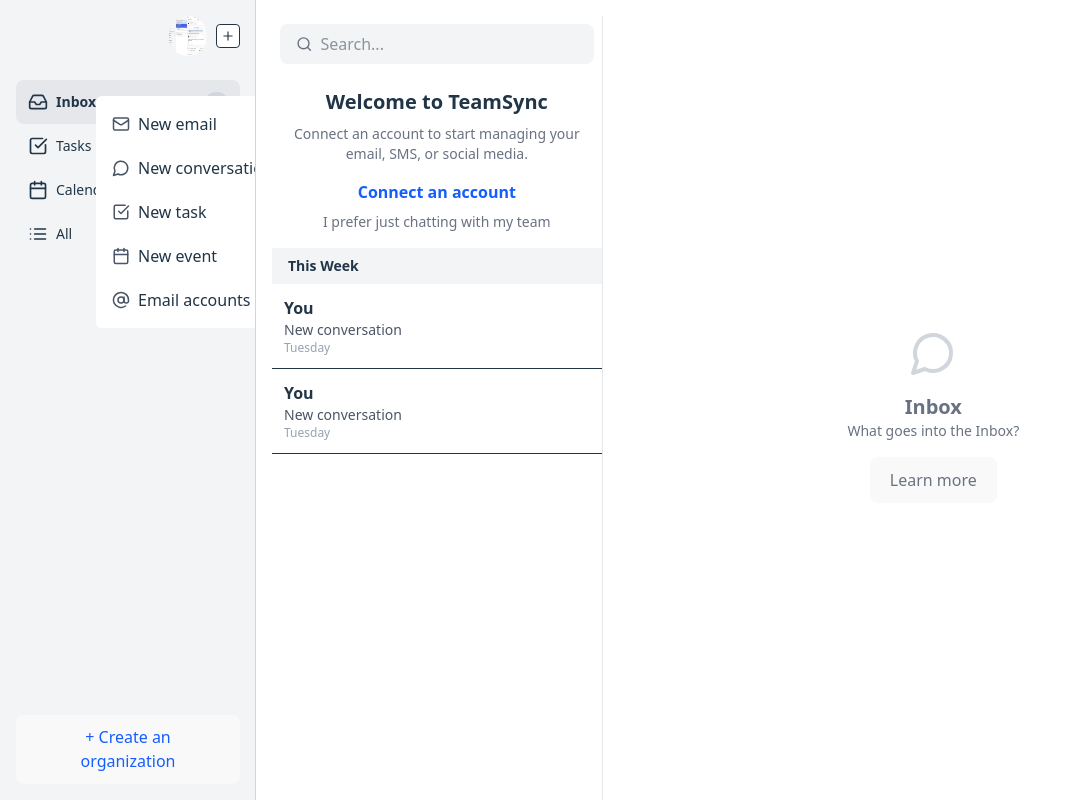
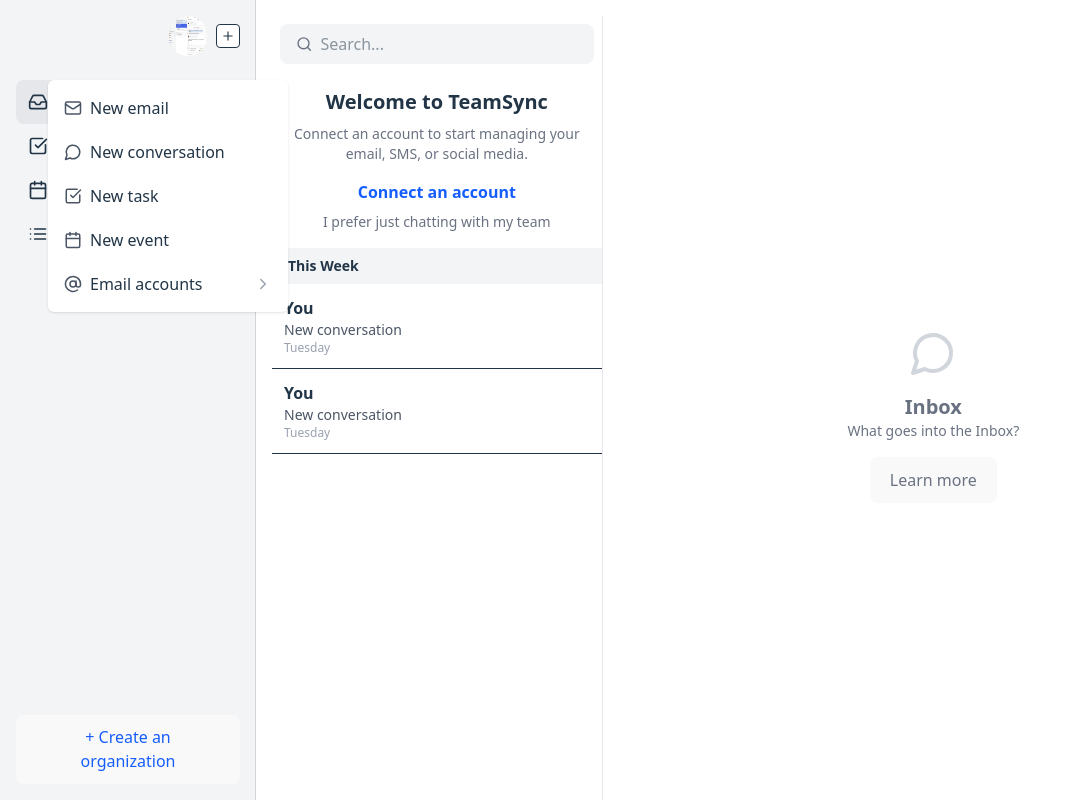
Before and after one commit to vartikainzint/Teamsync, a React (Vite) app: page /dashboard in a window 1280 px wide. Both pictures are taken after a click on the icon 228 px from the left and 36 px from the top of the page. Shown: the whole page, without its empty margins (0-1066 px from the left). Built offline with nearby package versions, Linux system fonts and the light colour scheme.

Commit message:
adding a css

```diff
--- a/src/components/DropdownMenu.jsx
+++ b/src/components/DropdownMenu.jsx
@@ -10,7 +10,7 @@
   ];
 
   return (
-    <div className="absolute top-8  left-12 right-0 w-60 bg-white rounded-md p-2">
+    <div className="absolute top-8  left-12 right-0 w-60 bg-white rounded-md p-2 shadow">
       <ul className="space-y-1">
         {menuItems.map(({ text, icon: Icon, shortcut, submenu }) => (
           <li
--- a/src/components/Sidebar.jsx
+++ b/src/components/Sidebar.jsx
@@ -15,8 +15,8 @@
   ];
 
   return (
-    <aside className="w-64 p-4 bg-gray-100 min-h-screen flex flex-col shadow-lg relative">
-      {/* Profile Section */}
+<aside className="w-64 p-4 bg-gray-100 min-h-screen flex flex-col shadow-lg relative overflow-visible">
+{/* Profile Section */}
       <div className="relative flex items-center mb-6 justify-end">
         <img src={profileImage} alt="Profile" className="w-10 h-10 rounded-full" />
         <Plus
@@ -26,10 +26,11 @@
 
         {/* Dropdown Menu - Shows when Plus is clicked */}
         {dropdownOpen && (
-          <div className="absolute top-12 right-0 w-48 rounded-lg p-2">
-            <DropdownMenu setDropdownOpen={setDropdownOpen} />
-          </div>
-        )}
+  <div className="absolute top-12 right-0 w-48 rounded-lg p-2 z-50 sidebar-div">
+    <DropdownMenu setDropdownOpen={setDropdownOpen} />
+  </div>
+)}
+
       </div>
 
       {/* Sidebar Menu */}
--- a/src/components/SidebarItem.jsx
+++ b/src/components/SidebarItem.jsx
@@ -1,8 +1,8 @@
 export default function SidebarItem({ text, icon, count, active, onClick }) {
   return (
     <div
-        className={`flex items-center justify-between p-3 rounded-lg cursor-pointer ${
-          active ? "bg-gray-200 font-bold" : "hover:bg-gray-100"
+      className={`flex items-center justify-between p-3 rounded-lg cursor-pointer relative ${
+        active ? "bg-gray-200 font-bold z-20" : "hover:bg-gray-100 z-10"
       }`}
       onClick={onClick}
     >
@@ -10,7 +10,11 @@
         {icon} {/* ✅ Icon renders here */}
         <span className="text-sm">{text}</span>
       </div>
-        {count > 0 && <span className="text-xs bg-gray-300 px-2 py-0.5 rounded-full">{count}</span>}
+      {count > 0 && (
+        <span className="text-xs bg-gray-300 px-2 py-0.5 rounded-full">
+          {count}
+        </span>
+      )}
     </div>
   );
 }
--- a/src/index.css
+++ b/src/index.css
@@ -86,3 +86,7 @@
 html {
   scroll-behavior: smooth;
 }
+.sidebar-div {
+  position: fixed;
+  left: 0;
+}
```
Lines whose indentation alone changed are shown as unchanged.
